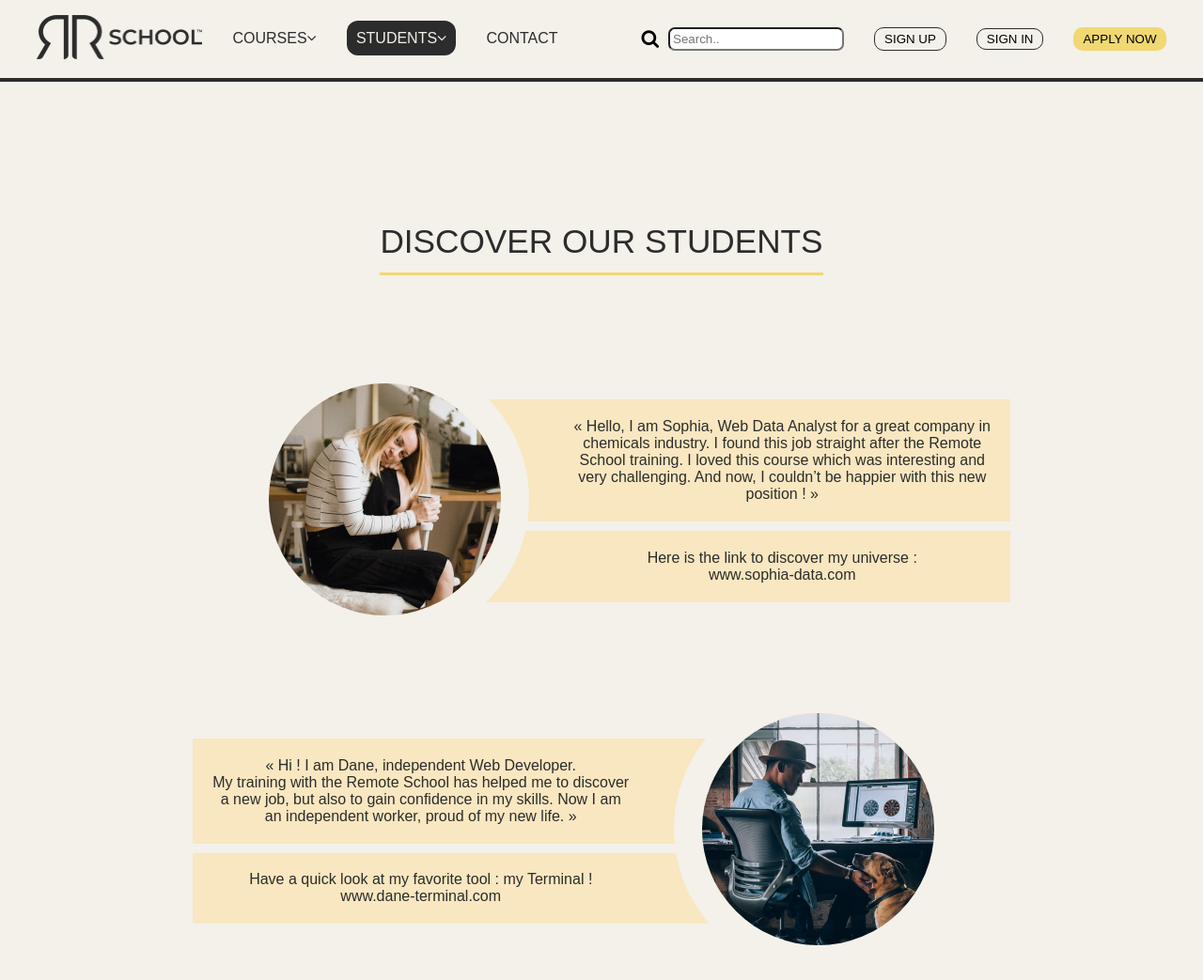
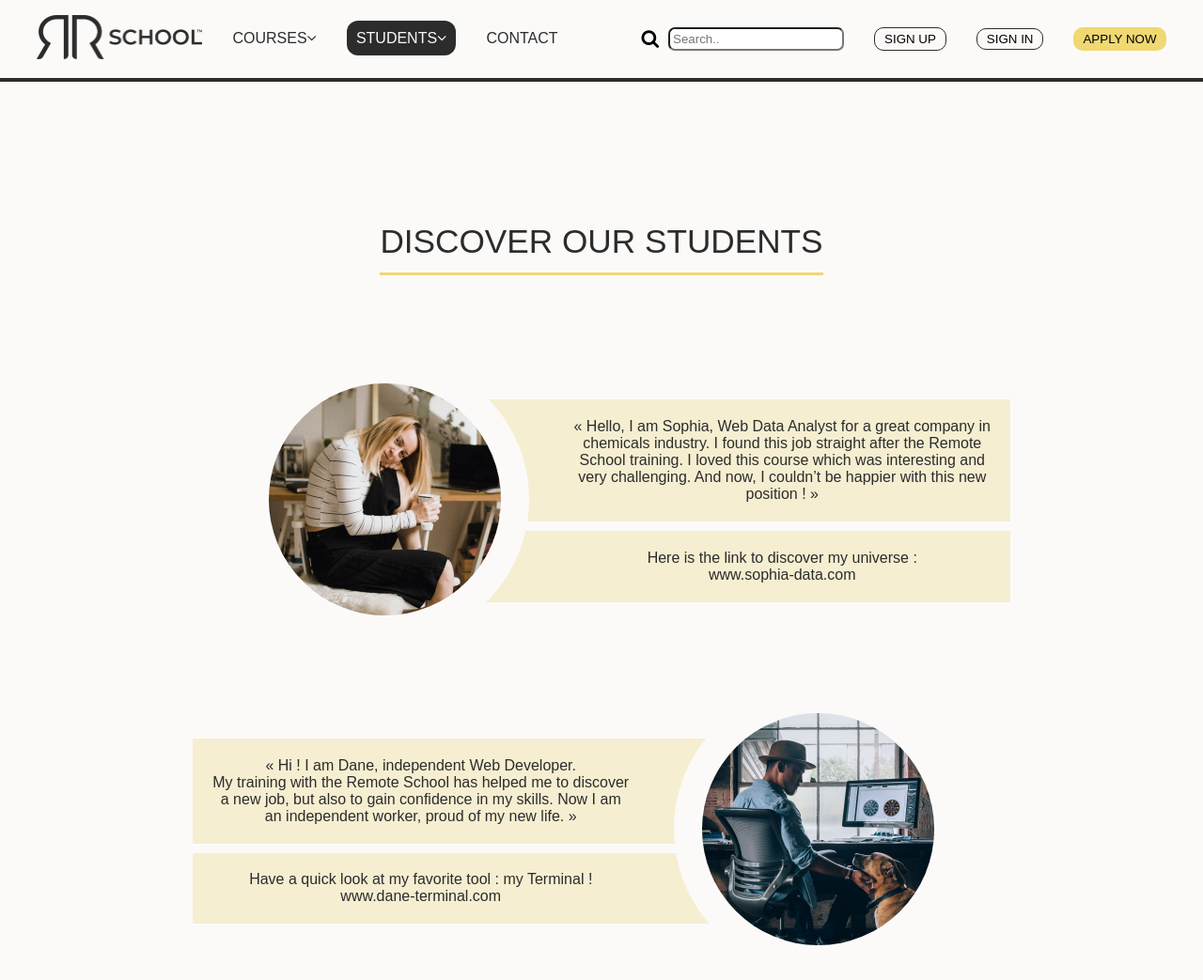
Before and after one commit to leonore14/PROJECT-REMOTE, a plain HTML site: page students.html in a window 1280 px wide. Shown: the top 1043 px of the page at 94% size. Drawn offline with Linux system fonts and the light colour scheme.

Commit message:
colors updates

```diff
--- a/css/contact.css
+++ b/css/contact.css
@@ -1,3 +1,16 @@
+
+body{
+    font-family: ‘Montserrat’, sans-serif;
+    text-decoration: none;
+    color: #2C2C2C;
+    background-color: #FCFAF9;
+}
+
+a{
+    text-decoration: none;
+    color: #2C2C2C;
+}
+
 .top-line-header{
     border-top: 0.25rem solid #2C2C2C
 }
@@ -48,7 +61,7 @@
 }
 
 .contact-sections:nth-child(1){
-    border: 0.313em  #F8E7C0 solid;
+    border: 0.313em  #F5EED1 solid;
     width: 100%;
     display: flex;
     flex-direction: column;
@@ -83,7 +96,7 @@
     margin-bottom: 15px;
 }
 .contact-form input, #course, .contact-form option, #user-message{
-    background-color: #F8E7C0;
+    background-color: #F5EED1;
     width: 90%;
     border: none;
     border-radius: 0.5em;
@@ -121,7 +134,7 @@
 }
 
 #form-button:hover{
-    color: #F3F1E9;
+    color: #FCFAF9;
     background-color: #2C2C2C;
 }
 /*styling form*/
@@ -217,7 +230,7 @@
     }
 
     .contact-form input, #course, .contact-form option, #user-message{
-        background-color: #F8E7C0;
+        background-color: #F5EED1;
         width: 95%;
 
     }
@@ -283,7 +296,7 @@
     }
 
    .contact-form input, #course, .contact-form option, #user-message{
-        background-color: #F8E7C0;
+        background-color: #F5EED1;
         width: 75%;
     }
     .contact-sections:nth-child(1){
@@ -348,7 +361,7 @@
     }
 
    .contact-form input, #course, .contact-form option, #user-message{
-    background-color: #F8E7C0;
+    background-color: #F5EED1;
     width: 75%;
     }
     .contact-sections:nth-child(1){
--- a/css/courses.css
+++ b/css/courses.css
@@ -15,7 +15,7 @@ body{
     font-family: ‘Montserrat’, sans-serif;
     text-decoration: none;
     color: #2C2C2C;
-    background-color: #F4F0EA;
+    background-color: #FCFAF9;
     }
 
 a{
@@ -154,7 +154,7 @@ hr{
 
 
 .subtitle-textbox{
-    background-color:#F8E7C0;
+    background-color:#F5EED1;
     font-size: 1.5em;
     padding: 1em;
     margin: auto;
@@ -172,7 +172,7 @@ hr{
 
 
 .apply-button-div :hover, .syllabus-button-div :hover{
-    color :#F3F1E9;
+    color :#FCFAF9 ;
     background-color:#2C2C2C ;
     text-decoration: none;
 }
@@ -195,10 +195,10 @@ hr{
     font-weight: 400;
     text-align: center;
     border-style: none;
-    background-color: #F3F1E9 ;
+    background-color: #FCFAF9 ;
     color: #2C2C2C;
     text-decoration: none;
-    border: 4px solid #2C2C2C;
+    border: 2px solid #2C2C2C;
 }
 
 /* course-side */
--- a/css/coursesModal.css
+++ b/css/coursesModal.css
@@ -15,7 +15,7 @@ body{
     font-family: ‘Montserrat’, sans-serif;
     text-decoration: none;
     color: #2C2C2C;
-    background-color: #F4F0EA;
+    background-color: #FCFAF9;
     }
 
 /* -- End of General CSS--*/
@@ -25,7 +25,7 @@ body{
 /* -- MODAL 1--*/
 
 .modal1 {
-    background-color: #F8E7C0;
+    background-color: #F5EED1;
     font-family: ‘Montserrat’, sans-serif;
     text-decoration: none;
     color: #2C2C2C;
@@ -74,7 +74,7 @@ body{
 }
 
 .contact-form-courses input {
-    background-color: #F3F1E9;
+    background-color: #FCFAF9;
     width: 100%;
     height: 35px;
     border: none;
@@ -94,7 +94,7 @@ body{
 }
 
 .send-button-1 :hover{
-    color :#F3F1E9;
+    color :#FCFAF9;
     background-color:#2C2C2C ;
     text-decoration: none;
 }
@@ -113,7 +113,7 @@ body{
 }
 
 .close-button-1 :hover{
-    color :#F3F1E9;
+    color :#FCFAF9;
     background-color:#2C2C2C ;
     text-decoration: none;
 }
--- a/css/index.css
+++ b/css/index.css
@@ -17,7 +17,7 @@ body{
     font-family: ‘Montserrat’, sans-serif;
     text-decoration: none;
     color: #2C2C2C;
-    background-color: #F4F0EA;
+    background-color: #FCFAF9;
     }
 
 /* -- End of General CSS--*/
@@ -38,7 +38,7 @@ body{
     display:flex;
     flex-direction: column;
     justify-content: space-evenly;
-    background-color: #F4F0EA;
+    background-color: #FCFAF9;
     position: absolute;
     top : 50%;
     left : 50%;
@@ -66,7 +66,7 @@ body{
 /* Apply Button --*/
 
 .button-div :hover{
-    color :#F3F1E9;
+    color :#FCFAF9;
     background-color:#2C2C2C ;
     text-decoration: none;
 }
--- a/css/modal.css
+++ b/css/modal.css
@@ -15,7 +15,7 @@ body{
     font-family: ‘Montserrat’, sans-serif;
     text-decoration: none;
     color: #2C2C2C;
-    background-color: #F4F0EA;
+    background-color: #FCFAF9;
     }
 
 /* -- End of General CSS--*/
@@ -37,7 +37,7 @@ body{
 }
 
 .modal {
-    background-color: #F8E7C0;
+    background-color: #F5EED1;
     font-family: ‘Montserrat’, sans-serif;
     text-decoration: none;
     color: #2C2C2C;
@@ -88,7 +88,7 @@ body{
 }
 
 .contact-form-index input {
-    background-color: #F3F1E9;
+    background-color: #FCFAF9;
     width: 100%;
     border: none;
     border-radius: 5px;
@@ -108,7 +108,7 @@ body{
 }
 
 .send-button :hover{
-    color :#F3F1E9;
+    color :#FCFAF9;
     background-color:#2C2C2C ;
     text-decoration: none;
 }
@@ -128,7 +128,7 @@ body{
 }
 
 .close-button :hover{
-    color :#F3F1E9;
+    color :#FCFAF9;
     background-color:#2C2C2C ;
     text-decoration: none;
 }
--- a/css/style-students.css
+++ b/css/style-students.css
@@ -15,7 +15,7 @@ body{
     font-family: ‘Montserrat’, sans-serif;
     text-decoration: none;
     color: #2C2C2C;
-    background-color: #F4F0EA;
+    background-color: #FCFAF9;
     }
 
 a{
@@ -97,7 +97,7 @@ hr{
 .students-box-img{
     width : 100%;
     border-radius: 200%;
-    border : solid #F4F0EA 30px;
+    border : solid #FCFAF9 30px;
 }
 
 .student-text{
@@ -111,7 +111,7 @@ hr{
 }
 
 .student-testimonial{
-    background-color: #F8E7C0;
+    background-color: #F5EED1;
     padding : 3%;
     padding-left : 30%;
     font-size: 1em;
@@ -120,7 +120,7 @@ hr{
 }
 
 .student-link{
-    background-color: #F8E7C0;
+    background-color: #F5EED1;
     padding : 3%;
     padding-left : 30%;
     font-size: 1em;
@@ -158,7 +158,7 @@ hr{
 }
 
 .student-testimonial-Dane{
-    background-color: #F8E7C0;
+    background-color: #F5EED1;
     padding : 3%;
     padding-right : 30%;
     font-size: 1em;
@@ -167,7 +167,7 @@ hr{
 }
 
 .student-link-Dane{
-    background-color: #F8E7C0;
+    background-color: #F5EED1;
     padding : 3%;
     padding-right : 30%;
     font-size: 1em;
@@ -188,7 +188,7 @@ hr{
 .students-box-img-Dane{
     width : 100%;
     border-radius: 200%;
-    border : solid #F4F0EA 30px;
+    border : solid #FCFAF9 30px;
 }
 
 /* --End of Students main section Dane --*/
@@ -228,7 +228,7 @@ hr{
 .students-box-img-Dane-small{
     width : 100%;
     border-radius: 200%;
-    border : solid #F4F0EA 30px;
+    border : solid #FCFAF9 30px;
 }
 
 .student-text-Dane-small{
@@ -242,7 +242,7 @@ hr{
 }
 
 .student-testimonial-Dane-small{
-    background-color: #F8E7C0;
+    background-color: #F5EED1;
     padding: 9%;
     padding-top : 50%;
     font-size: 1em;
@@ -253,7 +253,7 @@ hr{
 .student-link-Dane-small{
     padding : 9%;
     font-size: 1em;
-    background-color: #F8E7C0;
+    background-color: #F5EED1;
     font-weight: 80;
     text-align: center;
 }
--- a/css/style.css
+++ b/css/style.css
@@ -15,7 +15,7 @@ body{
     font-family: ‘Montserrat’, sans-serif;
     text-decoration: none;
     color: #2C2C2C;
-    background-color: #F4F0EA;
+    background-color: #FCFAF9;
     }
 
 /* -- End of General CSS--*/
@@ -32,7 +32,7 @@ body{
    justify-content: space-around;
    flex-wrap: wrap;
    align-items: center;
-   background: #F3F1E9;
+   background: #FCFAF9;
 }
 
 .nav-logo {
@@ -65,7 +65,7 @@ body{
 
 .dropdown :hover{
     cursor:pointer;
-    color: #F4F0EA;
+    color: #FCFAF9;
     background-color:  #2C2C2C;
     border-radius: 10px;
 }
@@ -73,18 +73,18 @@ body{
 .nav-item a {
     text-decoration: none;
     color: #2C2C2C;
-    background-color: #F4F0EA;
+    background-color: #FCFAF9;
     }
 
 .nav-item a.active {
-    color: #F4F0EA;
+    color: #FCFAF9;
     background-color:  #2C2C2C;
     border-radius: 12px;
     padding: 10px;
   }
 
 .nav-item a:hover {
-    color: #F4F0EA;
+    color: #FCFAF9;
     border-radius: 12px;
     padding: 7px;
 }
@@ -157,14 +157,14 @@ button{
     padding: 12px 16px;
     text-decoration: none;
     display: block;
-    background-color: #F4F0EA;
+    background-color: #FCFAF9;
     text-align: left;
 }
 
 /* Change color of dropdown links on hover */
 .dropdown-content a:hover {
     background-color:  #2C2C2C;
-    color: #F4F0EA;
+    color: #FCFAF9;
     padding: 1em;
 }
 
@@ -353,7 +353,7 @@ footer{
 /* Change color of dropdown links on hover */
 .res-dropdown-content a:hover {
     background-color:  #2C2C2C;
-    color: #F4F0EA;
+    color: #FCFAF9;
 }
 
 /* Show the dropdown menu on hover */
--- a/students.html
+++ b/students.html
@@ -8,7 +8,7 @@
     <link rel="stylesheet" href="css/style-students.css">
     <link href="https://fonts.googleapis.com/css2?family=Montserrat:ital,wght@0,200;0,300;0,400;0,500;0,600;0,700;0,800;0,900;1,200;1,300;1,400;1,500;1,600;1,700;1,800;1,900&display=swap" rel="stylesheet">
     <link rel="stylesheet" href="https://cdnjs.cloudflare.com/ajax/libs/font-awesome/4.7.0/css/font-awesome.min.css">
-    <link rel="shortcut icon" type="image/png" href="images/favicon-remote.png"/>
+    <link rel="shortcut icon" type="image/png" href="images/favicon-remote-School.png"/>
   </head>
   <body>
 
```
Also changed, not shown: contact.html (+1 -1 lines), courses.html (+1 -1 lines), index.html (+1 -1 lines), images/favicon-remote-School.png (renamed from images/favicon-remote.png).
